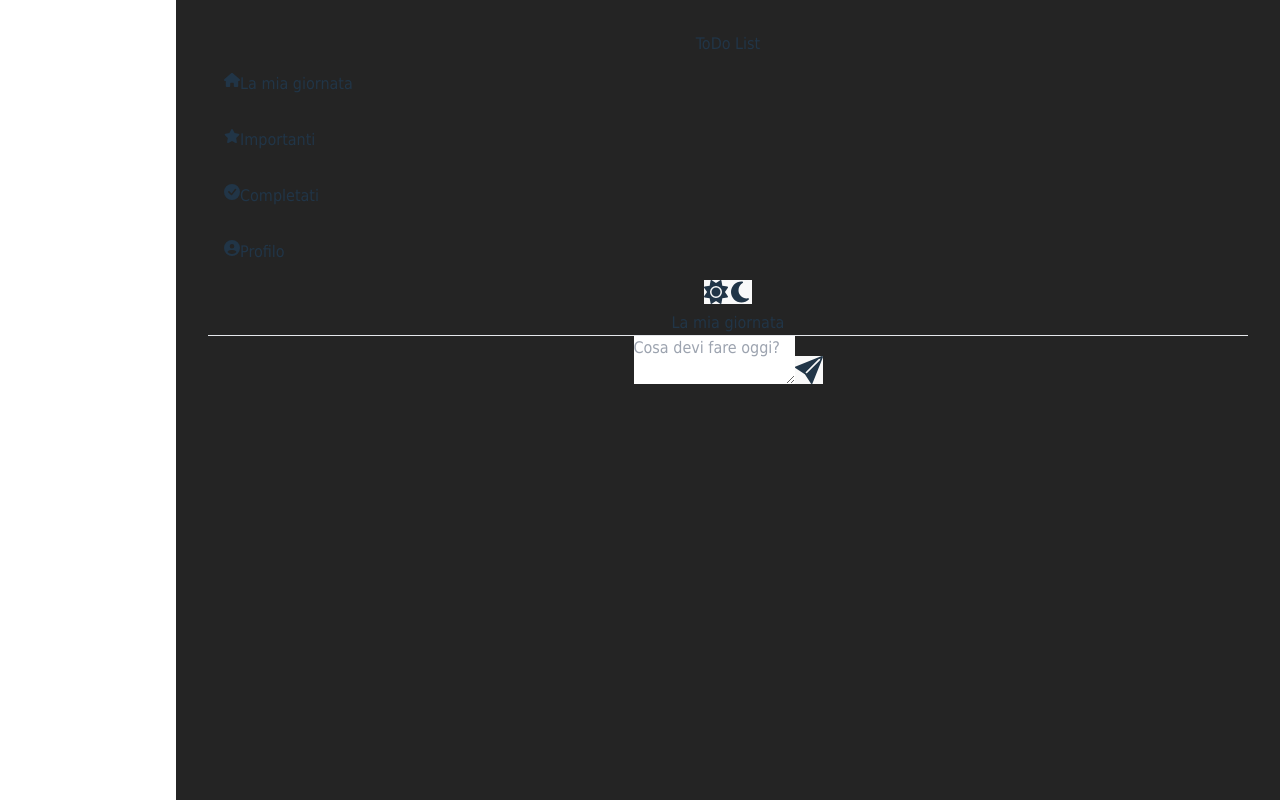
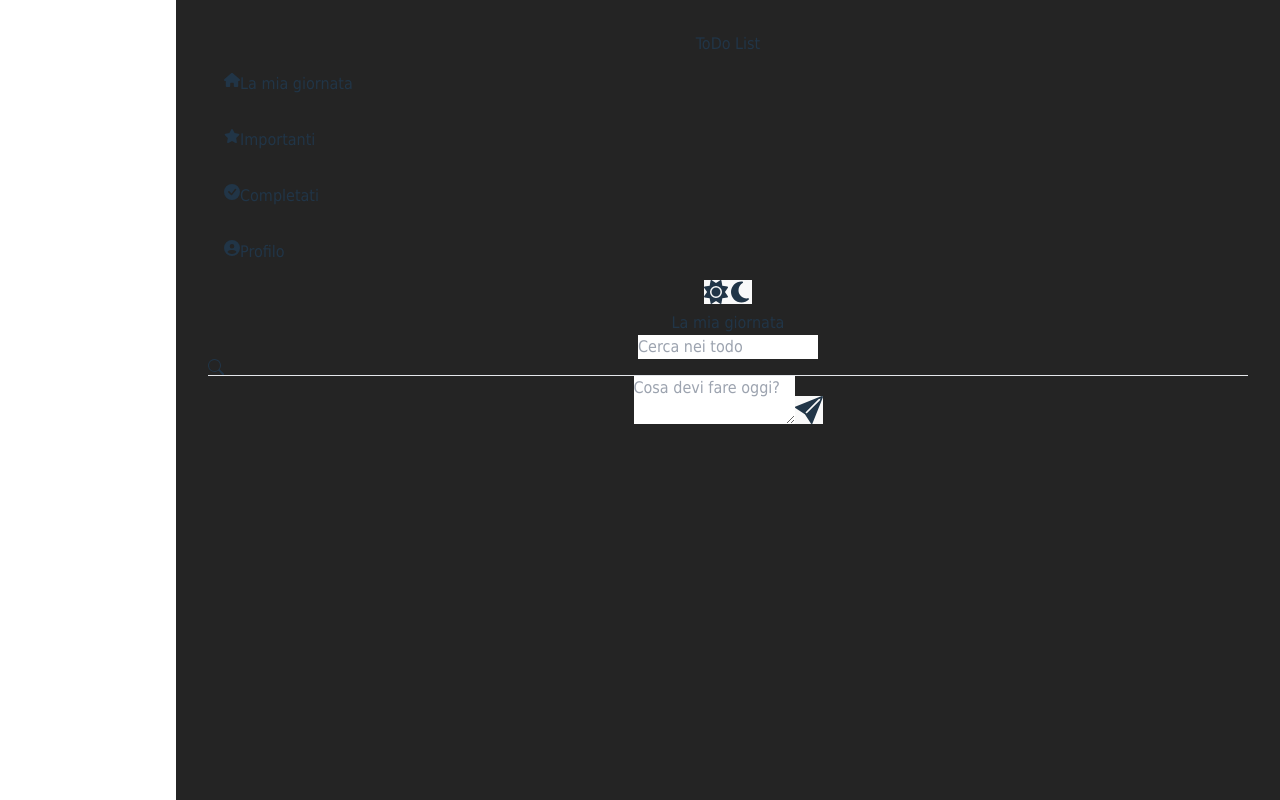
Before and after one commit to FrankFerr/Todo-List-React, a React (Vite) app: page / in a window 1280 px wide. Shown: the top 800 px of the page. Built offline with nearby package versions, Linux system fonts and the light colour scheme.

Commit message:
aggiunto una search-bar per filtrare i todo

```diff
--- /dev/null
+++ b/src/components/SearchBar.jsx
@@ -0,0 +1,12 @@
+import { BsSearch } from "react-icons/bs";
+
+function SearchBar({ handleChange }){
+    return (
+        <div className="flex flex-row h-8">
+            <input className="rounded-md p-3" type="text" placeholder="Cerca nei todo" onChange={(e) => handleChange(e.target.value)}></input>
+            <BsSearch className="-translate-x-7 translate-y-2" />
+        </div>
+    )
+}
+
+export default SearchBar
--- a/src/pages/Importanti.jsx
+++ b/src/pages/Importanti.jsx
@@ -6,10 +6,11 @@ import NewTodo from "../components/NewTodo"
 import { useTodo } from "../hook/UseTodo"
 import { ColorScheme } from "../utility/Theme"
 import SimpleModal from "../components/SimpleModal"
+import SearchBar from "../components/SearchBar"
+import { useState } from "react"
 
 function Importanti(){
     const dispatch = useDispatch()
-    const todos = useSelector((state) => state.todos.value)
     const {
         theme,
         closeTodoModal,
@@ -18,6 +19,9 @@ function Importanti(){
         isOnLimit
     } = useTodo()
     const colorScheme = theme == "light" ? ColorScheme.light : ColorScheme.dark
+    const [textFilter, setTextFilter] = useState(null)
+    let todos = useSelector((state) => state.todos.value)
+    todos = textFilter ? todos.filter((todo) => todo.text.search(textFilter) != -1) : todos
 
 
     const addTodo = (todoText) => {
@@ -39,6 +43,14 @@ function Importanti(){
         dispatch(onAdd(todoItem))
     }
 
+    const onSearchBarChange = (text) => {
+        if(text.trim() == ""){
+            setTextFilter(null)
+        } else {
+            setTextFilter(text)
+        }
+    }
+
     return (
         <>
             <SimpleModal isOpen={isTodoModalOpen} onClose={closeTodoModal}>
@@ -47,7 +59,11 @@ function Importanti(){
             </SimpleModal>
 
             <Navbar></Navbar>
-            <h1 className={`${colorScheme.h1} text-4xl font-bold mb-4 text-left`}>Importanti</h1>
+            <div className="flex flex-row justify-between">
+                <h1 className={`${colorScheme.h1} text-4xl font-bold mb-4 text-left`}>Importanti</h1>
+                <SearchBar handleChange={onSearchBarChange}></SearchBar>
+            </div>
+
             <hr className={`${colorScheme.hr} mb-4`}/>
 
             <div className="new-todo-container flex flex-col justify-between">
--- a/src/pages/LaMiaGiornata.jsx
+++ b/src/pages/LaMiaGiornata.jsx
@@ -10,10 +10,10 @@ import { ColorScheme } from "../utility/Theme"
 import SimpleModal from "../components/SimpleModal"
 import Notifica from "../components/Notifica"
 import { useState } from "react"
+import SearchBar from "../components/SearchBar"
 
 function LaMiaGiornata(){
     const dispatch = useDispatch()
-    const todos = useSelector((state) => state.todos.value)
     const {
         theme,
         isWelcomeModalOpen,
@@ -25,6 +25,10 @@ function LaMiaGiornata(){
     } = useTodo()
     const colorScheme = theme == "light" ? ColorScheme.light : ColorScheme.dark
     const [isTodoAddNotificationVisible, setTodoAddNotification] = useState(false)
+    const [textFilter, setTextFilter] = useState(null)
+
+    let todos = useSelector((state) => state.todos.value)
+    todos = textFilter ? todos.filter((todo) => todo.text.search(textFilter) != -1) : todos
 
     const addTodo = (todoText) => {
 
@@ -47,6 +51,14 @@ function LaMiaGiornata(){
         setTodoAddNotification(true)
     }
 
+    const onSearchBarChange = (text) => {
+        if(text.trim() == ""){
+            setTextFilter(null)
+        } else {
+            setTextFilter(text)
+        }
+    }
+
     return (
         <>
             {isTodoAddNotificationVisible && <Notifica
@@ -66,7 +78,10 @@ function LaMiaGiornata(){
             </SimpleModal>
 
             <Navbar></Navbar>
-            <h1 className={`${colorScheme.h1} text-4xl font-bold mb-4 text-left`}>La mia giornata</h1>
+            <div className="flex flex-row justify-between">
+                <h1 className={`${colorScheme.h1} text-4xl font-bold mb-4 text-left`}>La mia giornata</h1>
+                <SearchBar handleChange={onSearchBarChange}></SearchBar>
+            </div>
             <hr className={`${colorScheme.hr} mb-4`}/>
 
             <div className="new-todo-container flex flex-col justify-between">
```
